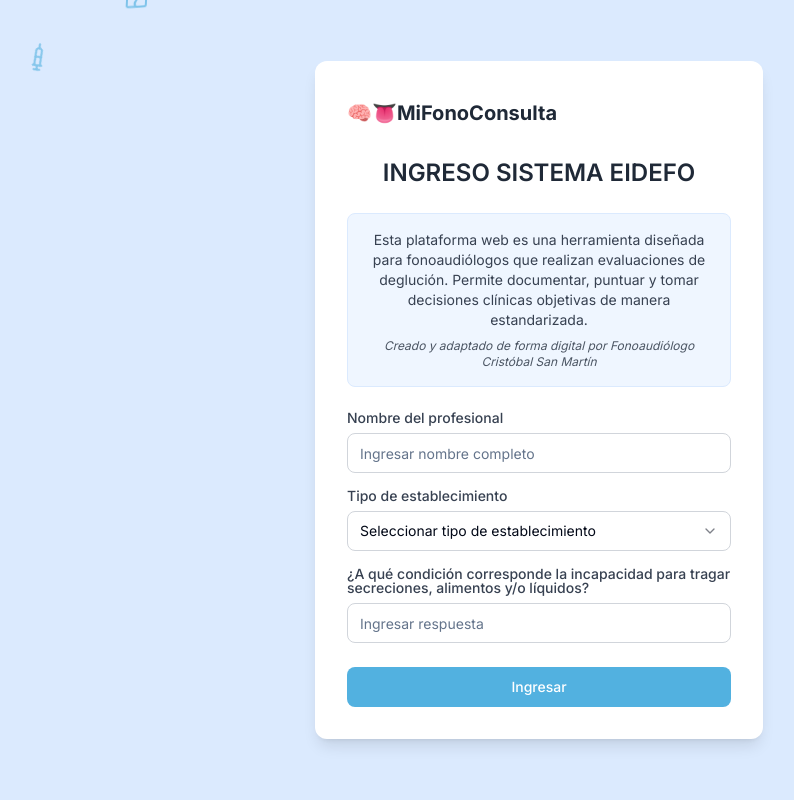
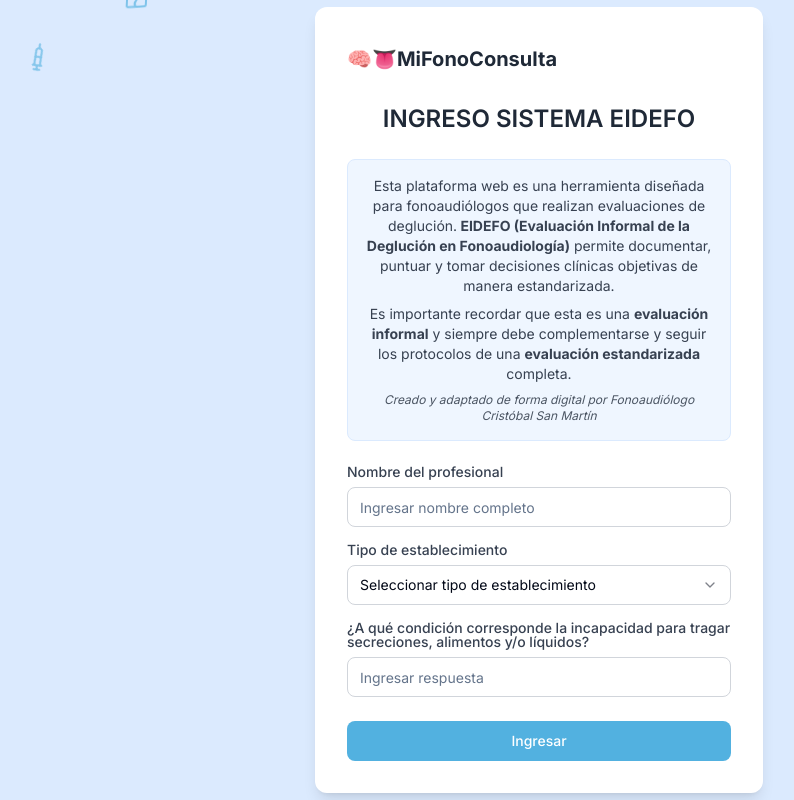
Before and after one commit to tufonoayuda-pixel/eidefo-deglu, a React (Vite) app: page /login in a window 1280 px wide. Shown: the whole page, without its empty margins (101-895 px from the left). Built offline with nearby package versions, Linux system fonts and the light colour scheme.

Commit message:
[dyad] wrote 1 file(s)

```diff
--- a/src/pages/LoginPage.tsx
+++ b/src/pages/LoginPage.tsx
@@ -69,7 +69,10 @@ const LoginPage = () => {
         <div className="text-center mb-6 p-4 bg-blue-50 rounded-lg border border-blue-100">
           <p className="text-gray-700 text-sm mb-2">
             Esta plataforma web es una herramienta diseñada para fonoaudiólogos que realizan evaluaciones de deglución.
-            Permite documentar, puntuar y tomar decisiones clínicas objetivas de manera estandarizada.
+            <span className="font-bold"> EIDEFO (Evaluación Informal de la Deglución en Fonoaudiología)</span> permite documentar, puntuar y tomar decisiones clínicas objetivas de manera estandarizada.
+          </p>
+          <p className="text-gray-700 text-sm mb-2">
+            Es importante recordar que esta es una <span className="font-bold">evaluación informal</span> y siempre debe complementarse y seguir los protocolos de una <span className="font-bold">evaluación estandarizada</span> completa.
           </p>
           <p className="text-gray-600 text-xs italic">
             Creado y adaptado de forma digital por Fonoaudiólogo Cristóbal San Martín
```
